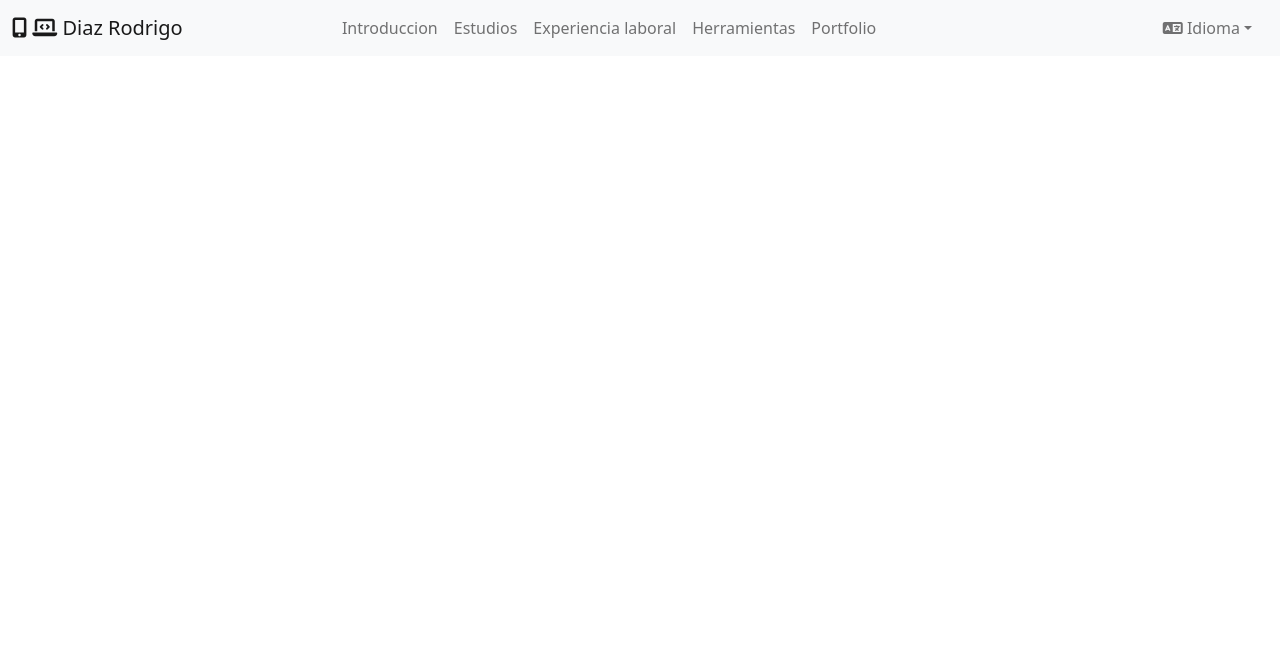
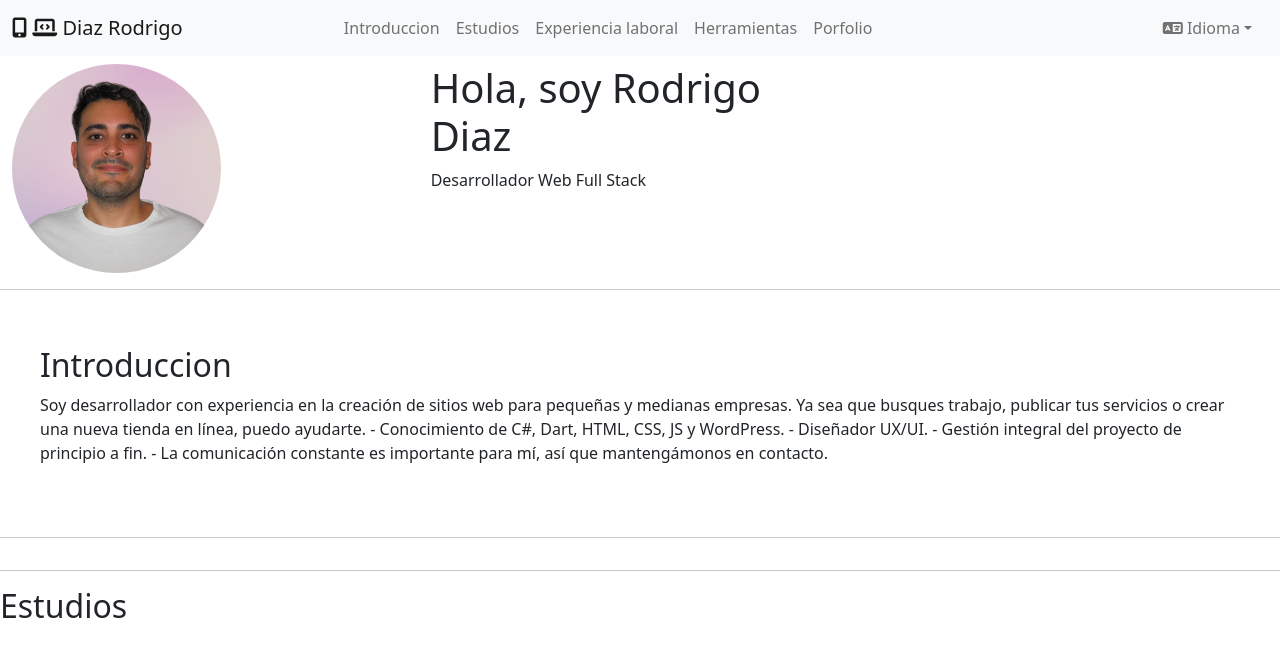
Before and after one commit to Rodrigomdiaz92/Web-CV-Diaz-Rodrigo, a website: page index.html in a window 1280 px wide. Drawn offline with nearby package versions, Linux system fonts and the light colour scheme.

Commit message:
introduccion + foto

```diff
--- a/css/style.css
+++ b/css/style.css
@@ -7,3 +7,44 @@
 }
 
 /*# sourceMappingURL=style.css.map */
+
+main{
+  margin-top: 4rem;
+  display: grid;
+  grid-template-columns: 1fr;
+
+}
+
+
+#home{
+    display: grid;
+    grid-template-columns: 0.5fr 1fr;
+    grid-template-rows:  1fr;
+    div{
+      width: 50%;
+      img{
+        width: 100%;
+        border-radius: 50%;
+      }
+    }
+
+
+  }
+
+  #introduccion{
+    display: grid;
+    grid-template-columns: 1fr;
+    margin: 40px;
+  }
+
+  #porfolio{
+    display: grid;
+    grid-template-columns: 1fr 1fr 1fr 1fr;
+
+  }
+
+  #estudios{
+    display: grid;
+    grid-template-columns: 0.5fr 1fr;
+
+  }
--- a/index.html
+++ b/index.html
@@ -69,7 +69,7 @@
                 <a class="nav-link" href="#">Herramientas</a>
               </li>
               <li class="nav-item">
-                <a class="nav-link" href="#">Portfolio</a>
+                <a class="nav-link" href="#">Porfolio</a>
               </li>
             </ul>
             <ul class="navbar-nav ms-auto">
@@ -97,7 +97,40 @@
       </nav>
     </header>
     <main>
-      <!--Contenido-->
+      <section id=home class="container-fluid">
+        <div>
+          <img src="./foto de perfil de LinkedIn hombre elegante.png" alt="">
+        </div>
+        <div>
+          <h1 class="animate__animated animate__fadeInDown">
+            Hola, soy Rodrigo Diaz
+          </h1>
+          <p class="animate__animated animate__fadeInDown">
+            Desarrollador Web Full Stack
+          </p>
+        </div>
+      </section>
+      <hr>
+      <section id="introduccion">
+        <h2>Introduccion</h2>
+        <p>
+          Soy desarrollador con experiencia en la creación de sitios web para pequeñas y medianas empresas. Ya sea que busques trabajo, publicar tus servicios o crear una nueva tienda en línea, puedo ayudarte.
+
+- Conocimiento de C#, Dart, HTML, CSS, JS y WordPress.
+- Diseñador UX/UI.
+- Gestión integral del proyecto de principio a fin.
+- La comunicación constante es importante para mí, así que mantengámonos en contacto.
+        </p>
+      </section>
+      <hr>
+      <section id="porfolio">
+
+      </section>
+      <hr>
+      <section id="estudios">
+        <h2>Estudios</h2>
+
+
     </main>
     <footer>
       <!--Contenido-->
```
Also changed, not shown: foto de perfil de LinkedIn hombre elegante.png (added).
